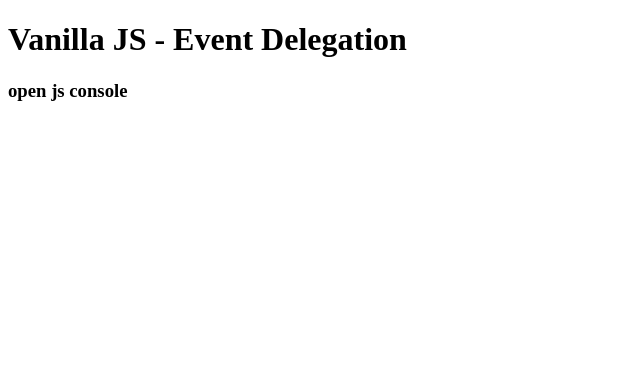
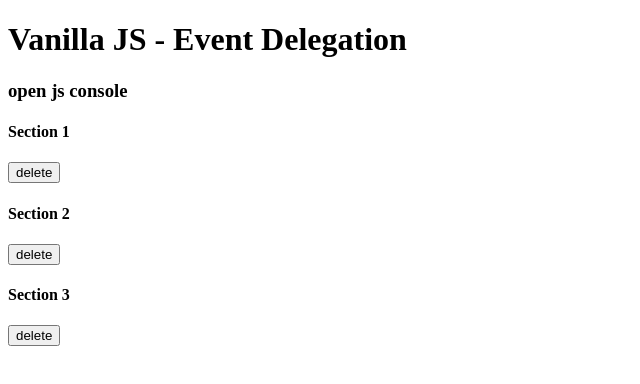
Before and after one commit to fparreira/javascript-vanilla, a plain HTML site: page public/event_delegation/index.html in a window 1280 px wide. Shown: the whole page, without its empty margins (0-640 px from the left). Drawn offline with Linux system fonts and the light colour scheme.

Commit message:
event delegation updated

```diff
--- a/public/event_delegation/index.html
+++ b/public/event_delegation/index.html
@@ -9,6 +9,32 @@
 <body>
 <h1>Vanilla JS - Event Delegation</h1>
 <h3>open js console</h3>
+
+<div class="container">
+
+    <div id="area1">
+        <div class="section1">
+            <h4>Section 1</h4>
+            <p><button class="delete-area">delete</button></p>
+        </div>
+    </div>
+
+    <div id="area2">
+        <div class="section2">
+            <h4>Section 2</h4>
+            <p><button class="delete-area">delete</button></p>
+        </div>
+    </div>
+
+    <div id="area3">
+        <div class="section3">
+            <h4>Section 3</h4>
+            <p><button class="delete-area">delete</button></p>
+        </div>
+    </div>
+
+</div>
+
 <script src="script.js"></script>
 </body>
 </html>
--- a/public/event_delegation/script.js
+++ b/public/event_delegation/script.js
@@ -0,0 +1,18 @@
+var controller = (function(){
+
+    console.log('script started');
+
+
+    var deleteContainer = function(e){
+
+        console.log(e.target);
+
+    }
+
+
+    document.querySelector(".container").addEventListener('click', deleteContainer);
+
+
+
+
+})();
```
